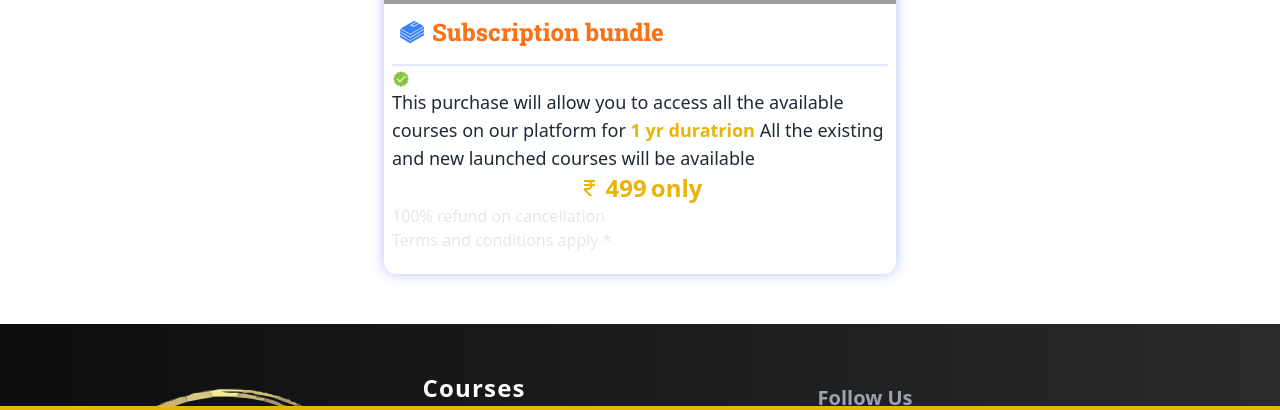
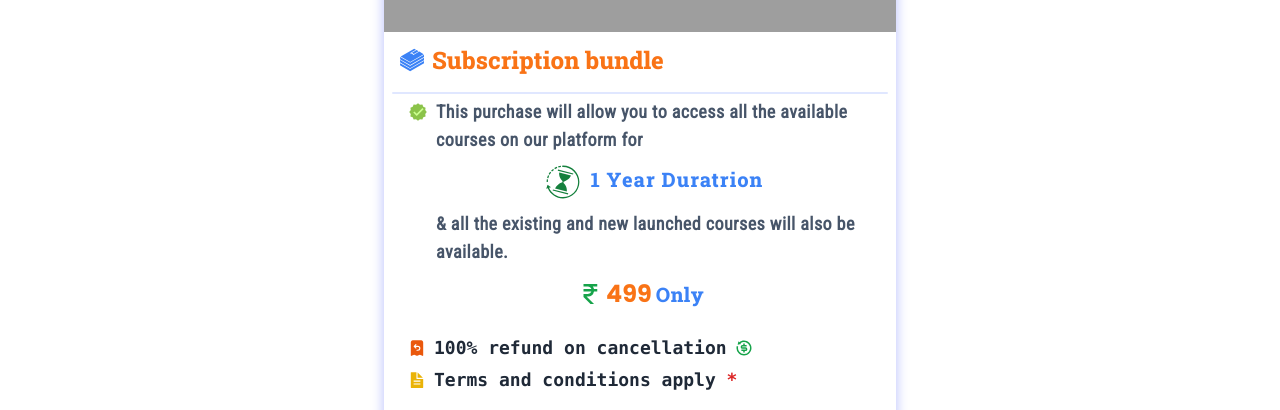
Before and after one commit to Sohel-786/LMS, a React (Vite) app in the folder client/: page /checkout in a window 1280 px wide. Shown: the part 350-760 px from the top of the page. Built offline with nearby package versions, Linux system fonts and the light colour scheme; grey boxes are pictures that could not be loaded.

Commit message:
Working On Payment Gateway

```diff
--- a/client/src/pages/Subscribe/Checkout.jsx
+++ b/client/src/pages/Subscribe/Checkout.jsx
@@ -4,6 +4,10 @@ import { GrClose } from "react-icons/gr";
 import { BiRupee } from "react-icons/bi";
 import { SiBookstack } from "react-icons/si";
 import { FcApproval } from "react-icons/fc";
+import { GiDuration } from "react-icons/gi";
+import { IoDocumentTextSharp } from "react-icons/io5";
+import { HiReceiptRefund } from 'react-icons/hi2';
+import { RiRefund2Line } from 'react-icons/ri';
 
 function Checkout() {
   useEffect(() => {
@@ -52,8 +56,8 @@ function Checkout() {
           />
         </div>
 
-        <div className="w-[40%] rounded-xl overflow-hidden h-[450px] my-[50px] shadow-marquee">
-          <div className="w-full h-[40%]">
+        <div className="w-[40%] rounded-xl overflow-hidden h-[650px] my-[50px] shadow-marquee">
+          <div className="w-full h-[32%]">
             <img
               className="h-full w-full"
               src={
@@ -71,36 +75,55 @@ function Checkout() {
 
             <hr className="border-b-[1.2px] rounded-xl my-1 border-indigo-100" />
 
-            <div className="flex flex-col just">
-              <div className="text-lg">
-                <FcApproval />
-                <h1>
-                  {" "}
-                  This purchase will allow you to access all the available
-                  courses on our platform for{" "}
-                  <span className="font-bold text-yellow-500">
-                    1 yr duratrion
-                  </span>{" "}
-                  All the existing and new launched courses will be available
-                </h1>
+            <div className="flex flex-col px-4">
+              <div className="flex gap-2">
+                <div>
+                  <FcApproval size={"20px"} className="inline-block" />
+                </div>
+                <div>
+                  <h1 className="text-lg font-roboto font-bold text-slate-600 tracking-wide">
+                    This purchase will allow you to access all the available
+                    courses on our platform for{" "}
+                    <span className="font-slab text-blue-500 block text-center text-xl my-[10px] tracking-wider">
+                      <GiDuration className="inline-block text-4xl text-green-700 mr-1" />{" "}
+                      1 Year Duratrion
+                    </span>{" "}
+                    & all the existing and new launched courses will also be
+                    available.
+                  </h1>
+                </div>
               </div>
-              <p className="flex items-center justify-center gap-1 text-2xl font-bold text-yellow-500">
-                <BiRupee />
-                <span>499</span> only
+
+              <p className="flex items-center justify-center my-3">
+                <BiRupee className="text-green-600 text-3xl" />
+                <span className="font-poppins text-orange-500 block text-2xl font-bold">
+                  499{" "}
+                </span>
+                <span className="font-slab text-xl text-blue-500 tracking-wide ml-1">
+                  Only
+                </span>
               </p>
-              <div className="text-gray-200">
-                <p>100% refund on cancellation</p>
-                <p>Terms and conditions apply *</p>
+
+              <div className="flex flex-col gap-1 my-3">
+                <div className="flex items-center gap-2 sm:text-lg font-mono font-bold">
+                  <HiReceiptRefund className="text-orange-600" />
+                  <p className="flex items-center gap-2">100% refund on cancellation <RiRefund2Line className="text-green-600" /></p>
+                </div>
+                <div className="flex items-center gap-2 sm:text-lg font-mono font-bold">
+                  <IoDocumentTextSharp className="text-yellow-500" />
+                  <p>Terms and conditions apply <span className="text-red-600">*</span></p>
+                </div>
               </div>
             </div>
           </div>
 
           <button
             type="submit"
-            className="bg-yellow-500 hover:bg-yellow-600 transition-all ease-in-out duration-300 absolute bottom-0 w-full left-0 text-xl font-bold rounded-bl-lg rounded-br-lg py-2"
+            className=""
           >
             buy now
           </button>
+
         </div>
       </div>
     </HomeLayout>
```
